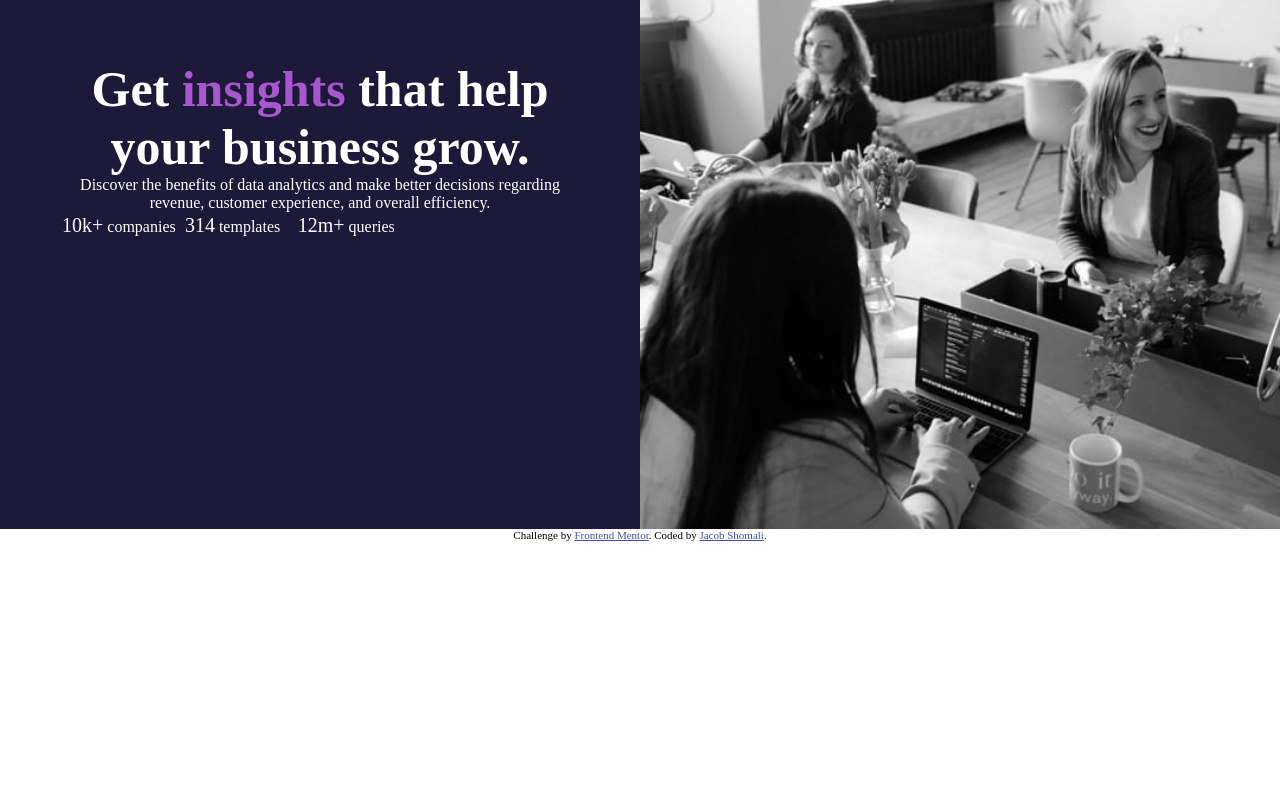
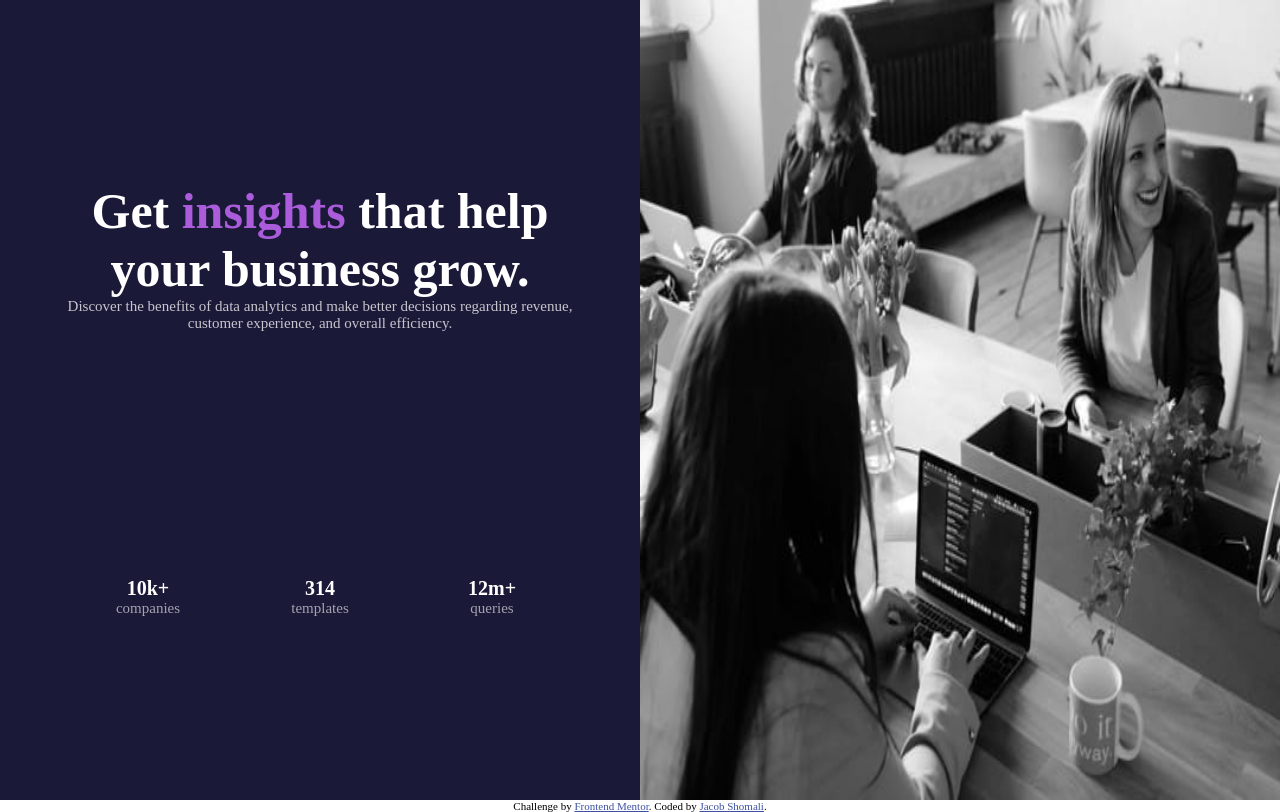
Before and after one commit to collerhatguy/front-end-mentor-1, a plain HTML site: page index.html in a window 1280 px wide. Drawn offline with Linux system fonts and the light colour scheme.

Commit message:
css text box alignment

```diff
--- a/index.html
+++ b/index.html
@@ -17,6 +17,7 @@
 <body>
   <section>
     <div class="text-card">
+      <div class="text">
         <h2>
           Get <span class="insights">insights</span> that help your business grow.
         </h2>
@@ -24,6 +25,8 @@
           Discover the benefits of data analytics and make better decisions regarding revenue, customer
           experience, and overall efficiency.
         </p>
+      </div>
+      <div>
         <table>
           <td>
            <span class="number">10k+</span> companies
@@ -36,6 +39,7 @@
           </td>
         </table>
       </div>
+    </div>
     <img src="./images/image-header-desktop.jpg" alt="people in coffee place">
   </section>
   <div class="attribution">
--- a/styles/style.scss
+++ b/styles/style.scss
@@ -14,40 +14,63 @@
     box-sizing: border-box;
 }
 // 1. variables
-$prime-color: hsl(248, 38%, 16%);
-$second-color: hsl(280, 57%, 58%);
+$prime-color: hsl(244, 38%, 16%);
+$second-color: hsl(277, 64%, 61%);
 // 2. mixins
 // 3. tags
 section {
     display: grid;
+    height: 100vh;
     width: 100vw;
     grid-template-columns: repeat(2, 1fr);
 }
 img {
     width: 100%;
+    height: 100%;
+}
+h2 {
+    font-size: 50px;
+}
+p {
+    color: hsla(0, 0%, 100%, 0.75);
+}
+p, td {
+    font-size: 15px;
+}
+table, tr, tbody {
+    width: 100%;
 }
 tr {
     display: grid;
-    width: 100%;
     grid-template-columns: repeat(3, 1fr);
     td {
-        font-weight: 100;
+        color: hsla(0, 0%, 100%, 0.6);
+        font-weight: 400;
     }
     .number {
+        color: white;
         font-size: 20px;
+        font-weight: 700;
+        display: block;
     }
 }
 // 4. classes
 .text-card {
+    display: flex;
+    justify-content: space-around;
+    align-items: center;
+    flex-flow: column wrap;
     background-color: $prime-color;
     color: white;
     text-align: center;
     padding: 60px;
-    h2 {
-        font-size: 50px;
-    }
+    height: 100%;
+    width: 100%;
     .insights {
         color: $second-color;
     }
+    div {
+        width: 100%;
+    }
 }
 // 5. media queries
```
Also changed, not shown: styles/style.css, 1 other file. Lines whose indentation alone changed are shown as unchanged.
